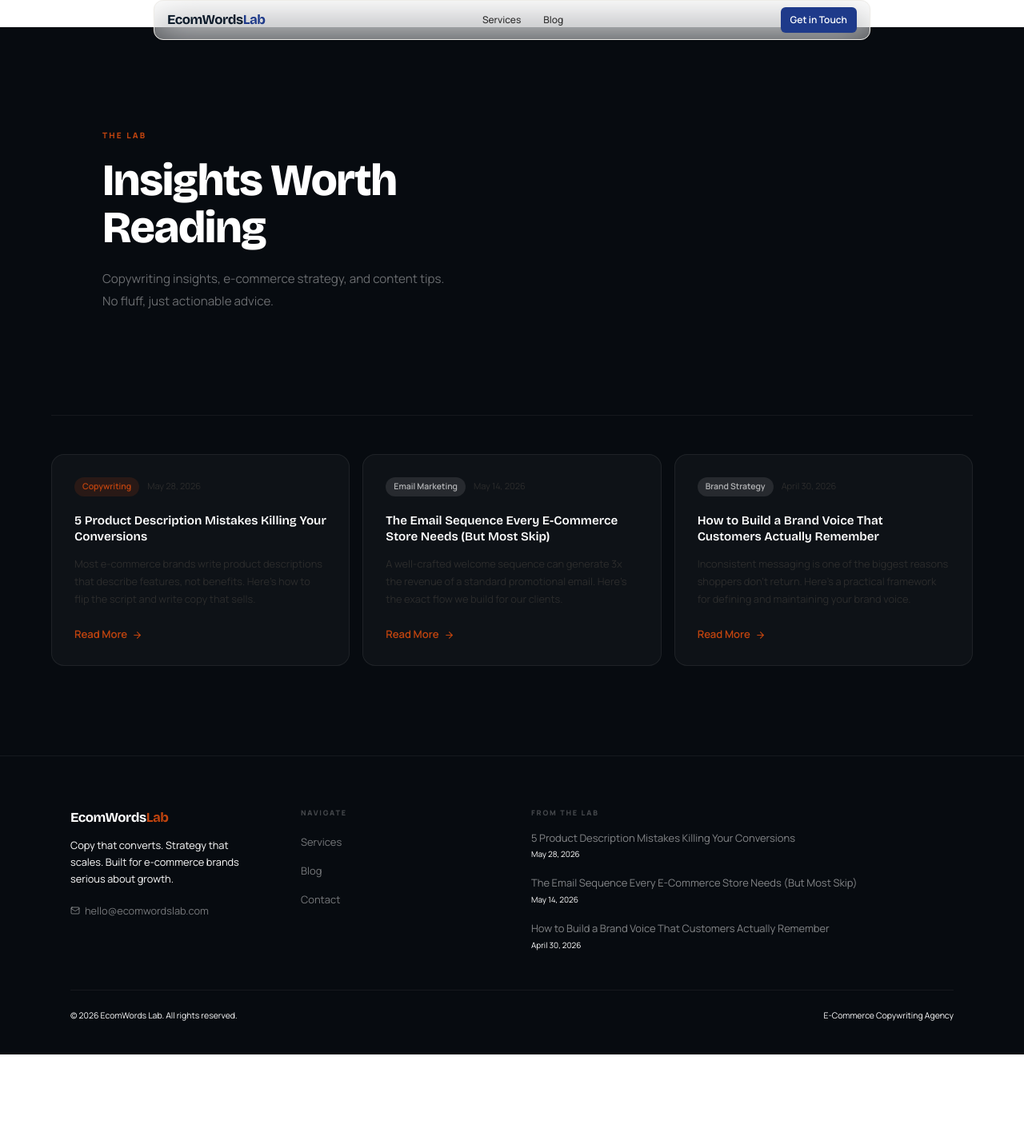
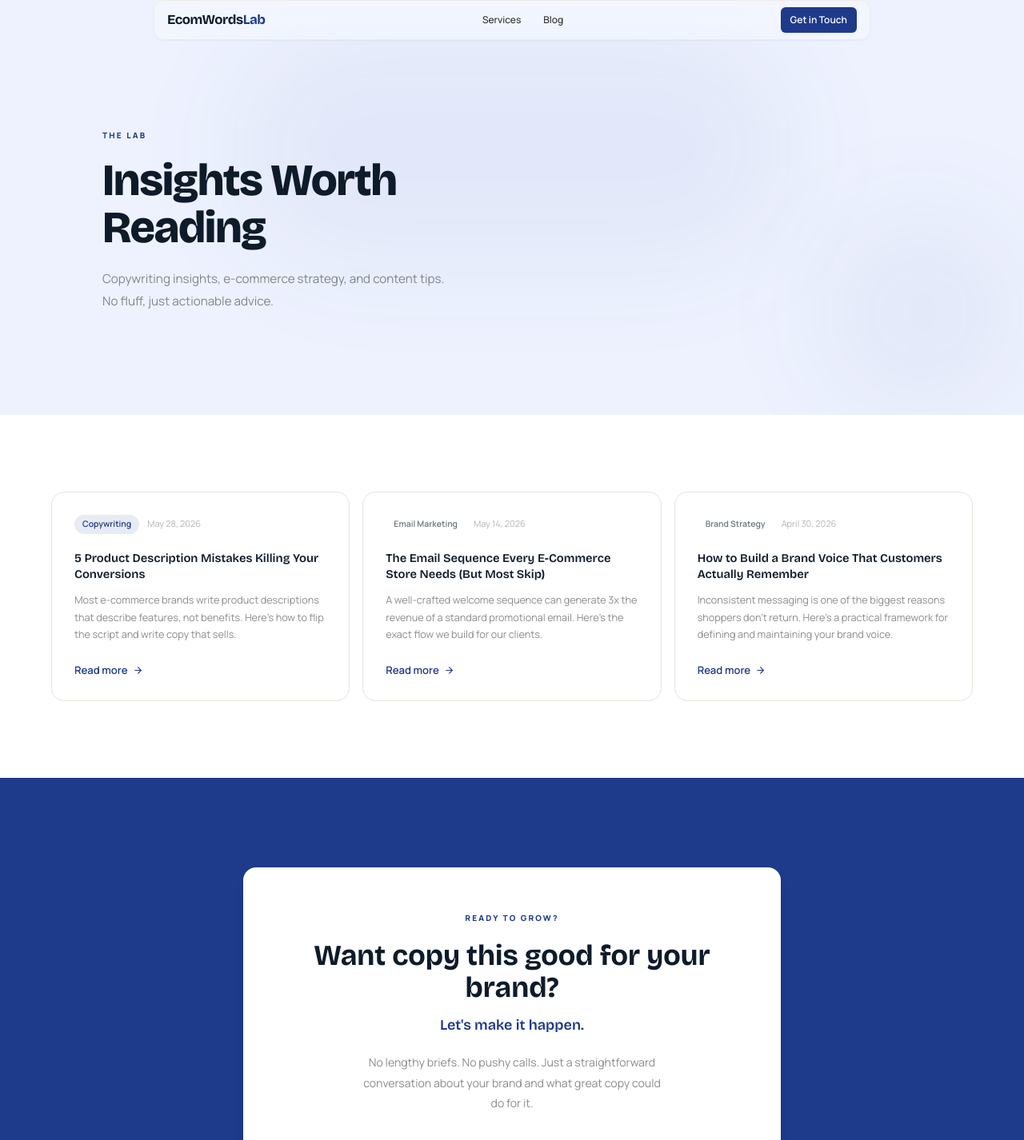
Before and after one commit to Qaasim-Umar/Ecomwordslab, a Next.js app: page /blog in a window 1280 px wide. Shown: the part 16-1442 px from the top of the page at 80% size. Before the commit the page ends 1335 px from the top, so only its background shows below. Built offline with nearby package versions, Linux system fonts and the light colour scheme.

Commit message:
feat/fixed typing effect

```diff
--- a/app/blog/page.tsx
+++ b/app/blog/page.tsx
@@ -1,4 +1,5 @@
 import type { Metadata } from "next";
+import Link from "next/link";
 import { ArrowRight } from "lucide-react";
 import { blogPosts } from "@/lib/data";
 
@@ -15,60 +16,94 @@ export const metadata: Metadata = {
 };
 
 const categoryColors: Record<string, string> = {
-  Copywriting: "bg-[#C1440E]/15 text-[#C1440E]",
-  "Email Marketing": "bg-white/10 text-white/65",
-  "Brand Strategy": "bg-white/10 text-white/65",
+  Copywriting: "bg-[#1e3a8a]/10 text-[#1e3a8a]",
+  "Email Marketing": "bg-[#0D1B2A]/8 text-[#0D1B2A]/60",
+  "Brand Strategy": "bg-[#0D1B2A]/8 text-[#0D1B2A]/60",
 };
 
 export default function BlogPage() {
   return (
     <>
-      {/* PAGE HERO — dark editorial */}
-      <section className="bg-[#070B10] px-6 py-28 md:py-32">
-        <div className="max-w-5xl mx-auto">
-          <p className="text-[10px] font-black tracking-[0.22em] uppercase text-[#C1440E] mb-5">
+      <style>{`body { background-color: #EEF2FF; }`}</style>
+
+      {/* PAGE HERO */}
+      <section className="relative overflow-hidden bg-[#EEF2FF] px-6 py-28 md:py-32">
+        <div className="absolute top-0 left-1/2 -translate-x-1/2 w-[700px] h-[300px] bg-[#1e3a8a]/5 rounded-full blur-3xl pointer-events-none" />
+        <div className="absolute bottom-0 right-0 w-64 h-64 bg-[#1e3a8a]/5 rounded-full blur-3xl pointer-events-none" />
+
+        <div className="relative max-w-5xl mx-auto">
+          <p className="text-[10px] font-black tracking-[0.22em] uppercase text-[#1e3a8a] mb-5">
             The Lab
           </p>
-          <h1 className="font-heading font-extrabold text-4xl md:text-[3.5rem] text-white leading-[1.05] tracking-tight max-w-xl mb-5">
+          <h1 className="font-heading font-extrabold text-4xl md:text-[3.5rem] text-[#0D1B2A] leading-[1.05] tracking-tight max-w-xl mb-5">
             Insights Worth Reading
           </h1>
-          <p className="text-[0.95rem] text-white/40 max-w-md leading-[1.85]">
+          <p className="text-[0.95rem] text-[#2C2C2C]/55 max-w-md leading-[1.85]">
             Copywriting insights, e-commerce strategy, and content tips.
             No fluff, just actionable advice.
           </p>
         </div>
       </section>
 
-      {/* BLOG GRID — dark editorial */}
-      <section className="bg-[#070B10] px-6 pb-28">
+      {/* BLOG GRID */}
+      <section className="bg-white px-6 py-24">
         <div className="max-w-6xl mx-auto">
-          <div className="h-px bg-white/[0.06] mb-12" />
           <div className="grid grid-cols-1 md:grid-cols-3 gap-4">
             {blogPosts.map((post) => (
               <article
                 key={post.id}
-                className="bg-white/[0.03] border border-white/[0.07] rounded-2xl p-7 flex flex-col hover:bg-white/[0.055] hover:border-white/[0.13] transition-all"
+                className="bg-white border border-[#E8E4DC] rounded-2xl p-7 flex flex-col hover:border-[#1e3a8a]/20 hover:shadow-sm transition-all"
               >
                 <div className="flex items-center gap-2.5 mb-5">
-                  <span className={`text-[10.5px] font-semibold px-2.5 py-1 rounded-full ${categoryColors[post.category] ?? "bg-white/10 text-white/60"}`}>
+                  <span className={`text-[10.5px] font-semibold px-2.5 py-1 rounded-full ${categoryColors[post.category] ?? "bg-[#0D1B2A]/8 text-[#0D1B2A]/60"}`}>
                     {post.category}
                   </span>
-                  <span className="text-[11px] text-white/28">{post.date}</span>
+                  <span className="text-[11px] text-[#2C2C2C]/35">{post.date}</span>
                 </div>
 
-                <h2 className="font-heading font-semibold text-[0.95rem] text-white leading-snug mb-3 flex-1">
+                <h2 className="font-heading font-semibold text-[0.92rem] text-[#0D1B2A] leading-snug mb-3 flex-1">
                   {post.title}
                 </h2>
 
-                <p className="text-[0.8rem] text-white/38 leading-[1.72] mb-6">
+                <p className="text-[0.79rem] text-[#2C2C2C]/55 leading-[1.7] mb-6">
                   {post.excerpt}
                 </p>
 
-                <div className="inline-flex items-center gap-1.5 text-[0.82rem] font-semibold text-[#C1440E] hover:gap-2.5 transition-all cursor-pointer">
-                  Read More <ArrowRight size={13} />
-                </div>
+                <Link
+                  href="/blog"
+                  className="inline-flex items-center gap-1.5 text-[0.82rem] font-semibold text-[#1e3a8a] hover:gap-2.5 transition-all"
+                >
+                  Read more <ArrowRight size={13} />
+                </Link>
               </article>
             ))}
+          </div>
+        </div>
+      </section>
+
+      {/* BOTTOM CTA */}
+      <section className="bg-[#1e3a8a] px-6 py-28">
+        <div className="max-w-2xl mx-auto">
+          <div className="bg-white rounded-2xl px-10 py-14 shadow-lg text-center">
+            <p className="text-[10px] font-black tracking-[0.22em] uppercase text-[#1e3a8a] mb-5">
+              Ready to Grow?
+            </p>
+            <h2 className="font-heading font-bold text-3xl md:text-4xl text-[#0D1B2A] leading-tight mb-3">
+              Want copy this good for your brand?
+            </h2>
+            <p className="text-[#1e3a8a] font-heading font-semibold text-lg mb-5">
+              Let&apos;s make it happen.
+            </p>
+            <p className="text-[#2C2C2C]/55 text-[0.88rem] mb-9 leading-[1.8] max-w-sm mx-auto">
+              No lengthy briefs. No pushy calls. Just a straightforward conversation
+              about your brand and what great copy could do for it.
+            </p>
+            <Link
+              href="/#contact"
+              className="inline-flex items-center gap-2 bg-[#1e3a8a] text-white font-semibold text-sm px-8 py-3.5 rounded-xl hover:bg-[#172d6e] transition-colors"
+            >
+              Get in Touch <ArrowRight size={14} />
+            </Link>
           </div>
         </div>
       </section>
--- a/app/page.tsx
+++ b/app/page.tsx
@@ -136,7 +136,7 @@ export default function HomePage() {
               href="/services"
               className="text-[#1e3a8a] font-medium text-sm hover:underline whitespace-nowrap self-start sm:self-end"
             >
-              See all 8 services →
+              See all 9 services →
             </Link>
           </div>
 
@@ -224,7 +224,7 @@ export default function HomePage() {
             <div className="col-span-2 bg-[#1e3a8a]/8 border border-[#1e3a8a]/12 rounded-2xl p-7 flex flex-col sm:flex-row items-center justify-between gap-5">
               <div>
                 <h3 className="font-heading font-bold text-[1.05rem] text-[#0D1B2A] mb-1">
-                  8 services. One goal.
+                  9 services. One goal.
                 </h3>
                 <p className="text-[0.82rem] text-[#2C2C2C]/55 leading-relaxed">
                   Copy that drives measurable results at every stage of the funnel.
--- a/app/services/page.tsx
+++ b/app/services/page.tsx
@@ -19,8 +19,9 @@ export const metadata: Metadata = {
 export default function ServicesPage() {
   return (
     <>
+      <style>{`body { background-color: #EEF2FF; }`}</style>
       {/* PAGE HERO */}
-      <section className="relative overflow-hidden bg-white px-6 py-28 md:py-32">
+      <section className="relative overflow-hidden bg-[#EEF2FF] px-6 py-28 md:py-32">
         {/* Blue glow blobs */}
         <div className="absolute top-0 left-1/2 -translate-x-1/2 w-[700px] h-[300px] bg-[#1e3a8a]/5 rounded-full blur-3xl pointer-events-none" />
         <div className="absolute bottom-0 right-0 w-64 h-64 bg-[#1e3a8a]/5 rounded-full blur-3xl pointer-events-none" />
@@ -51,7 +52,7 @@ export default function ServicesPage() {
       </section>
 
       {/* SERVICES GRID */}
-      <section className="bg-[#EEF2FF] px-6 py-24">
+      <section className="bg-white px-6 py-24">
         <div className="max-w-6xl mx-auto">
           <div className="mb-12">
             <p className="text-[10px] font-black tracking-[0.22em] uppercase text-[#1e3a8a] mb-3">
--- a/components/ServiceIcon.tsx
+++ b/components/ServiceIcon.tsx
@@ -7,6 +7,7 @@ import {
   Megaphone,
   TrendingUp,
   Search,
+  ShoppingBag,
   type LucideProps,
 } from "lucide-react";
 
@@ -19,6 +20,7 @@ const iconMap: Record<string, React.ComponentType<LucideProps>> = {
   Megaphone,
   TrendingUp,
   Search,
+  ShoppingBag,
 };
 
 interface ServiceIconProps extends LucideProps {
--- a/components/ui/geometric.tsx
+++ b/components/ui/geometric.tsx
@@ -47,9 +47,9 @@ function ElegantShape({
             "bg-gradient-to-r to-transparent",
             gradient,
             "backdrop-blur-[2px] border-2 border-[#1e3a8a]/[0.40]",
-            "shadow-[0_8px_32px_0_rgba(30,58,138,0.20)]",
+            "shadow-[0_8px_32px_0_rgba(30,58,138,0.08)]",
             "after:absolute after:inset-0 after:rounded-full",
-            "after:bg-[radial-gradient(circle_at_50%_50%,rgba(30,58,138,0.25),transparent_70%)]",
+            "after:bg-[radial-gradient(circle_at_50%_50%,rgba(30,58,138,0.08),transparent_70%)]",
           )}
         />
       </motion.div>
@@ -66,7 +66,7 @@ export default function GeometricBackground({
 }) {
   return (
     <div className={cn("relative w-full overflow-hidden bg-white", className)}>
-      <div className="absolute inset-0 bg-gradient-to-br from-[#1e3a8a]/[0.08] via-transparent to-[#1e3a8a]/[0.08] blur-3xl" />
+      <div className="absolute inset-0 bg-gradient-to-br from-[#1e3a8a]/[0.03] via-transparent to-[#1e3a8a]/[0.03] blur-3xl" />
 
       <div className="absolute inset-0 overflow-hidden">
         <ElegantShape
@@ -74,7 +74,7 @@ export default function GeometricBackground({
           width={600}
           height={140}
           rotate={12}
-          gradient="from-[#1e3a8a]/[0.35]"
+          gradient="from-[#1e3a8a]/[0.12]"
           className="left-[-10%] md:left-[-5%] top-[25%] md:top-[20%]"
         />
         <ElegantShape
@@ -82,7 +82,7 @@ export default function GeometricBackground({
           width={500}
           height={120}
           rotate={-15}
-          gradient="from-blue-700/[0.35]"
+          gradient="from-blue-700/[0.12]"
           className="right-[-5%] md:right-[0%] top-[70%] md:top-[75%]"
         />
         <ElegantShape
@@ -90,7 +90,7 @@ export default function GeometricBackground({
           width={300}
           height={80}
           rotate={-8}
-          gradient="from-blue-800/[0.30]"
+          gradient="from-blue-800/[0.10]"
           className="hidden md:block left-[5%] md:left-[10%] bottom-[5%] md:bottom-[10%]"
         />
         <ElegantShape
@@ -98,7 +98,7 @@ export default function GeometricBackground({
           width={200}
           height={60}
           rotate={20}
-          gradient="from-[#1e3a8a]/[0.30]"
+          gradient="from-[#1e3a8a]/[0.10]"
           className="hidden md:block right-[15%] md:right-[20%] top-[10%] md:top-[15%]"
         />
         <ElegantShape
@@ -106,7 +106,7 @@ export default function GeometricBackground({
           width={150}
           height={40}
           rotate={-25}
-          gradient="from-blue-600/[0.30]"
+          gradient="from-blue-600/[0.10]"
           className="hidden md:block left-[20%] md:left-[25%] top-[5%] md:top-[10%]"
         />
       </div>
--- a/lib/data.ts
+++ b/lib/data.ts
@@ -63,6 +63,14 @@ export const services = [
       "Reviewing existing content and identifying opportunities to improve engagement, conversions, and overall performance.",
     icon: "Search",
   },
+  {
+    id: "shopify-setup-optimization",
+    title: "Shopify Setup & Optimization",
+    outcome: "Launch and scale on Shopify",
+    description:
+      "Setting up and optimizing Shopify stores for performance, conversion, and growth — from theme configuration to copy-driven product page structure.",
+    icon: "ShoppingBag",
+  },
 ];
 
 export const blogPosts = [
```
